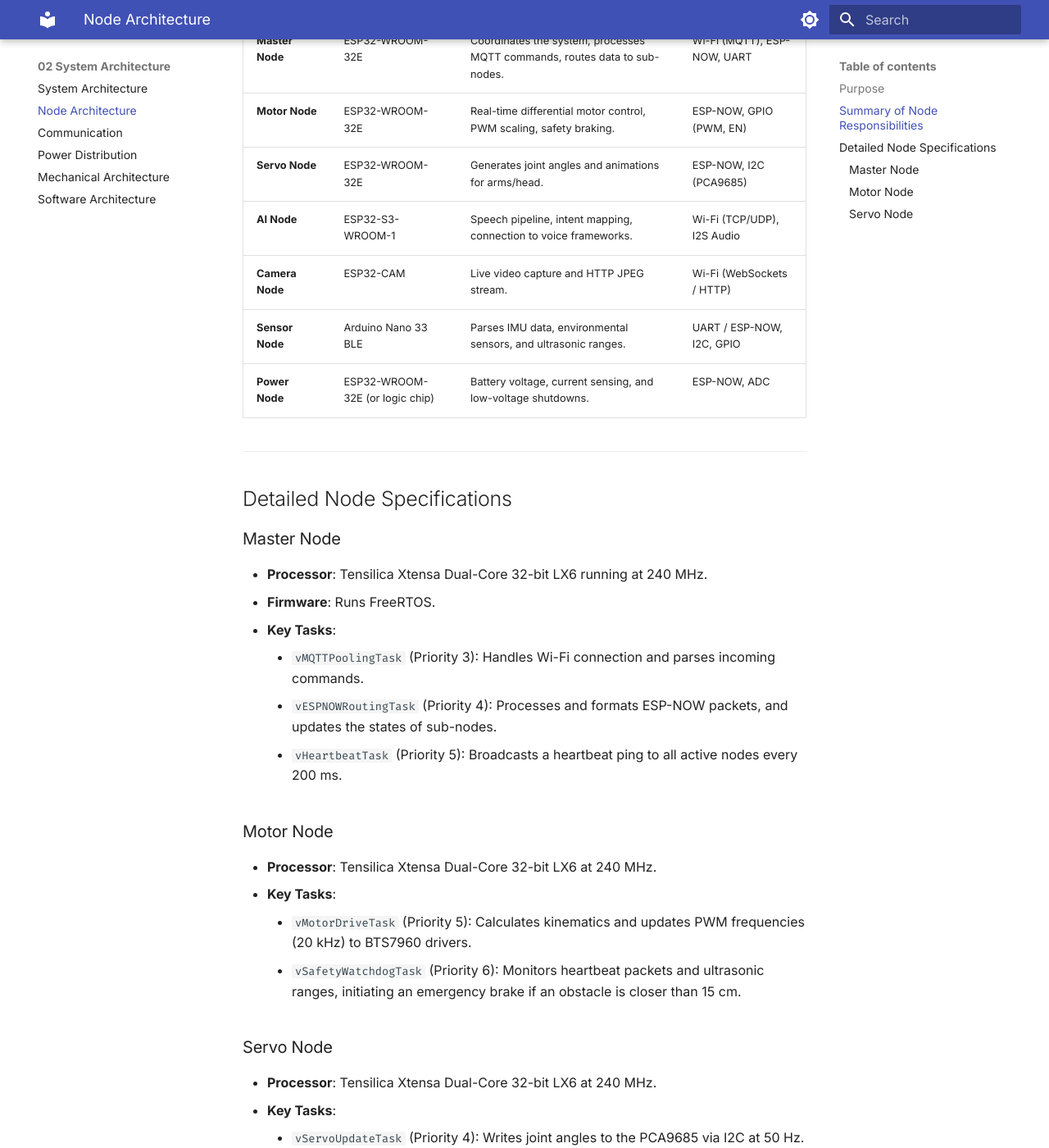
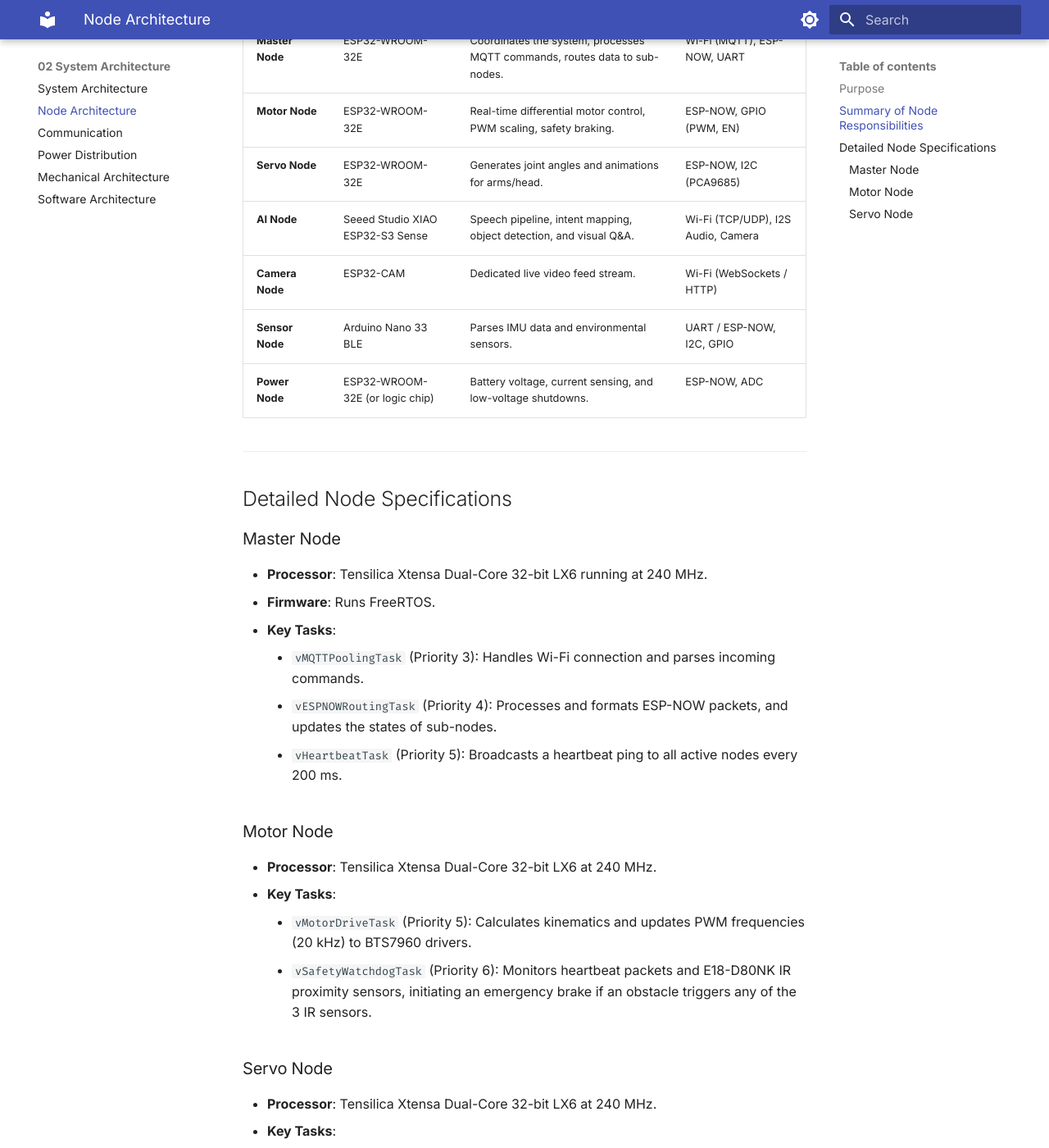
Before and after one commit to sakxam-xeetri/P.R.A.Y.A.S, an MkDocs documentation site: the page built from docs/02_System_Architecture/Node_Architecture.md, in a window 1280 px wide and 1400 px high, scrolled down 460 px. Shown: the whole window at 82% size. Built offline with MkDocs 1.6.1 and Material for MkDocs 9.7.7, drawn with Linux system fonts in a browser that asks for light colours.

Commit message:
docs: add technical documentation, hardware schematics, and site assets for PRAYAS V1 architecture

```diff
--- a/docs/02_System_Architecture/Node_Architecture.md
+++ b/docs/02_System_Architecture/Node_Architecture.md
@@ -10,9 +10,9 @@ This document defines the roles, hardware assignments, firmware tasks, and confi
 | **Master Node** | ESP32-WROOM-32E | Coordinates the system, processes MQTT commands, routes data to sub-nodes. | Wi-Fi (MQTT), ESP-NOW, UART |
 | **Motor Node** | ESP32-WROOM-32E | Real-time differential motor control, PWM scaling, safety braking. | ESP-NOW, GPIO (PWM, EN) |
 | **Servo Node** | ESP32-WROOM-32E | Generates joint angles and animations for arms/head. | ESP-NOW, I2C (PCA9685) |
-| **AI Node** | ESP32-S3-WROOM-1 | Speech pipeline, intent mapping, connection to voice frameworks. | Wi-Fi (TCP/UDP), I2S Audio |
-| **Camera Node** | ESP32-CAM | Live video capture and HTTP JPEG stream. | Wi-Fi (WebSockets / HTTP) |
-| **Sensor Node** | Arduino Nano 33 BLE | Parses IMU data, environmental sensors, and ultrasonic ranges. | UART / ESP-NOW, I2C, GPIO |
+| **AI Node** | Seeed Studio XIAO ESP32-S3 Sense | Speech pipeline, intent mapping, object detection, and visual Q&A. | Wi-Fi (TCP/UDP), I2S Audio, Camera |
+| **Camera Node** | ESP32-CAM | Dedicated live video feed stream. | Wi-Fi (WebSockets / HTTP) |
+| **Sensor Node** | Arduino Nano 33 BLE | Parses IMU data and environmental sensors. | UART / ESP-NOW, I2C, GPIO |
 | **Power Node** | ESP32-WROOM-32E (or logic chip) | Battery voltage, current sensing, and low-voltage shutdowns. | ESP-NOW, ADC |
 
 ---
@@ -31,7 +31,7 @@ This document defines the roles, hardware assignments, firmware tasks, and confi
 *   **Processor**: Tensilica Xtensa Dual-Core 32-bit LX6 at 240 MHz.
 *   **Key Tasks**:
     *   `vMotorDriveTask` (Priority 5): Calculates kinematics and updates PWM frequencies (20 kHz) to BTS7960 drivers.
-    *   `vSafetyWatchdogTask` (Priority 6): Monitors heartbeat packets and ultrasonic ranges, initiating an emergency brake if an obstacle is closer than 15 cm.
+    *   `vSafetyWatchdogTask` (Priority 6): Monitors heartbeat packets and E18-D80NK IR proximity sensors, initiating an emergency brake if an obstacle triggers any of the 3 IR sensors.
 
 ### Servo Node
 *   **Processor**: Tensilica Xtensa Dual-Core 32-bit LX6 at 240 MHz.
```
